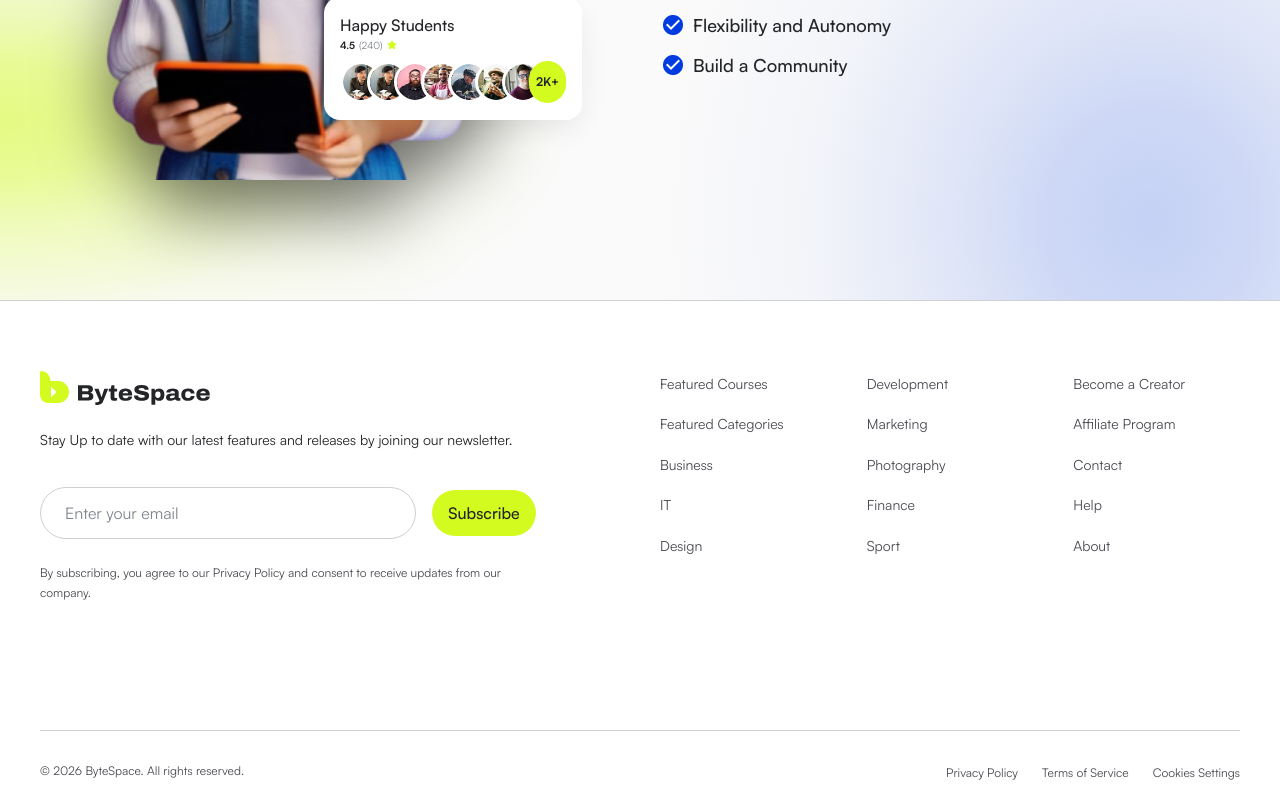
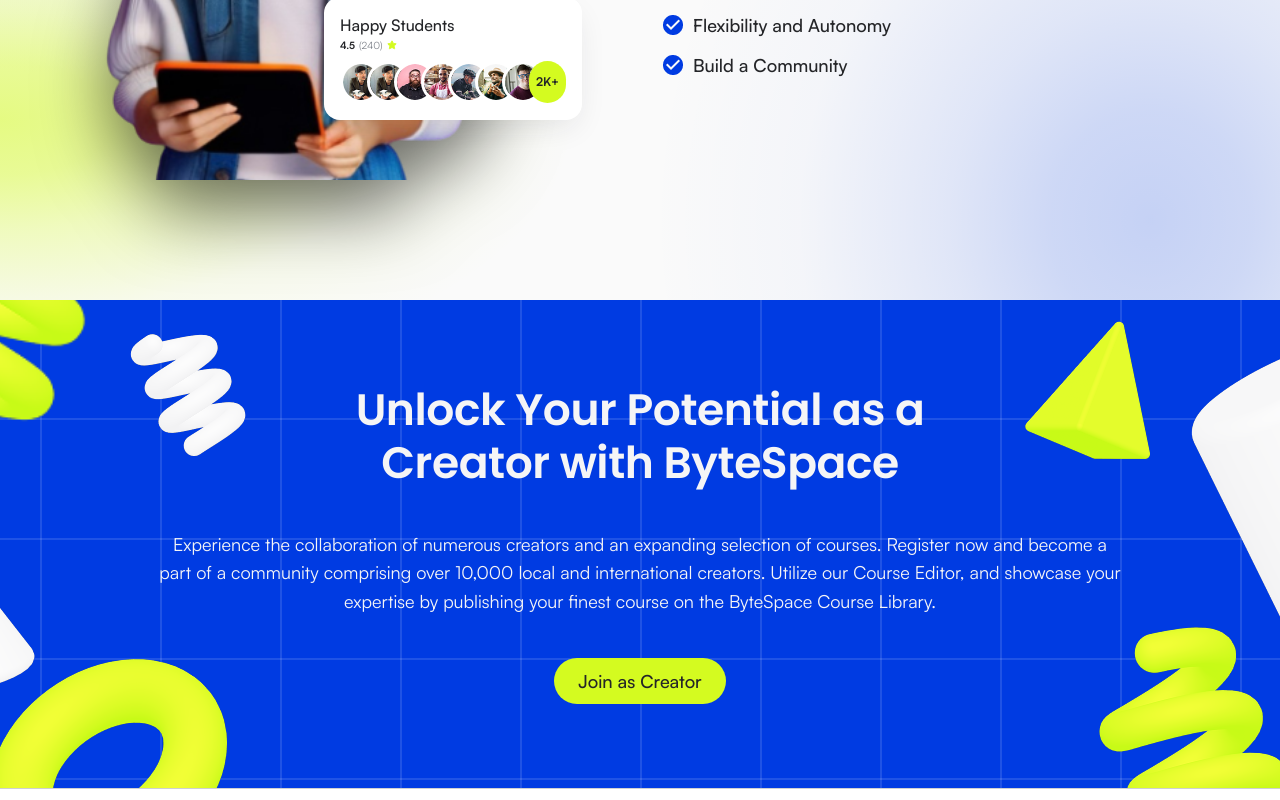
Before and after one commit to HasnathAhmedTamim/bytespace-frontend, a Next.js app: page / in a window 1280 px wide. Shown: the part 4280-5080 px from the top of the page. Built offline with nearby package versions, Linux system fonts and the light colour scheme.

Commit message:
feat(home): add creator call-to-action banner

```diff
--- a/src/app/(site)/page.tsx
+++ b/src/app/(site)/page.tsx
@@ -1,4 +1,5 @@
 import { CategoriesSection } from "@/components/sections/home/categories-section";
+import { CreatorCtaSection } from "@/components/sections/home/creator-cta-section";
 import { DiscoverSection } from "@/components/sections/home/discover-section";
 import { GradientBackdrop } from "@/components/sections/home/gradient-backdrop";
 import { GrowthSection } from "@/components/sections/home/growth-section";
@@ -17,6 +18,7 @@
         <GrowthSection />
         <ManageCoursesSection />
       </GradientBackdrop>
+      <CreatorCtaSection />
     </>
   );
 }
--- /dev/null
+++ b/src/components/sections/home/creator-cta-section.tsx
@@ -0,0 +1,66 @@
+import Image from "next/image";
+import Link from "next/link";
+
+import { Container } from "@/components/shared/container";
+import { Button } from "@/components/ui/button";
+import { images } from "@/constants/images";
+import { routes } from "@/constants/navigation";
+
+type Shape = {
+  src: string;
+  width: number;
+  height: number;
+  left: number;
+  top?: number;
+  bottom?: number;
+};
+
+const shapes: Shape[] = [
+  { src: images.shapes.springLime, width: 389, height: 387, left: -122, top: -162 },
+  { src: images.shapes.springWhite, width: 177, height: 176, left: 178, top: 5 },
+  { src: images.shapes.coneWhite, width: 140, height: 189, left: 0, bottom: 74 },
+  { src: images.shapes.torusLime, width: 346, height: 190, left: 16, bottom: -1 },
+  { src: images.shapes.pyramidLime, width: 190, height: 189, left: 1078, top: 0 },
+  { src: images.shapes.cylinderWhite, width: 218, height: 372, left: 1223, top: 5 },
+  { src: images.shapes.springLimeFlat, width: 334, height: 199, left: 1107, bottom: 0 },
+];
+
+export function CreatorCtaSection() {
+  return (
+    <section
+      aria-labelledby="creator-cta-heading"
+      className="relative isolate overflow-hidden bg-primary-800 bg-grid bg-position-[calc(50%+60px)_-2px] py-16 md:py-21"
+    >
+      <div
+        aria-hidden="true"
+        className="pointer-events-none absolute inset-y-0 left-1/2 -z-10 hidden w-360 -translate-x-1/2 scale-90 lg:block xl:scale-100"
+      >
+        {shapes.map((shape) => (
+          <Image
+            key={shape.src}
+            src={shape.src}
+            alt=""
+            width={shape.width}
+            height={shape.height}
+            className="absolute max-w-none"
+            style={{ left: shape.left, top: shape.top, bottom: shape.bottom }}
+          />
+        ))}
+      </div>
+
+      <Container className="flex flex-col items-center text-center">
+        <h2 id="creator-cta-heading" className="max-w-150 heading-s text-balance text-neutral-50 md:heading-m md:text-wrap">
+          Unlock Your Potential as a Creator with ByteSpace
+        </h2>
+        <p className="mt-6 max-w-[60.625rem] body-m text-neutral-50 md:mt-10 md:body-l">
+          Experience the collaboration of numerous creators and an expanding selection of courses. Register now and
+          become a part of a community comprising over 10,000 local and international creators. Utilize our Course
+          Editor, and showcase your expertise by publishing your finest course on the ByteSpace Course Library.
+        </p>
+        <Button asChild className="mt-8 h-11.5 md:mt-10.5 md:text-lg">
+          <Link href={routes.signUp}>Join as Creator</Link>
+        </Button>
+      </Container>
+    </section>
+  );
+}
```
